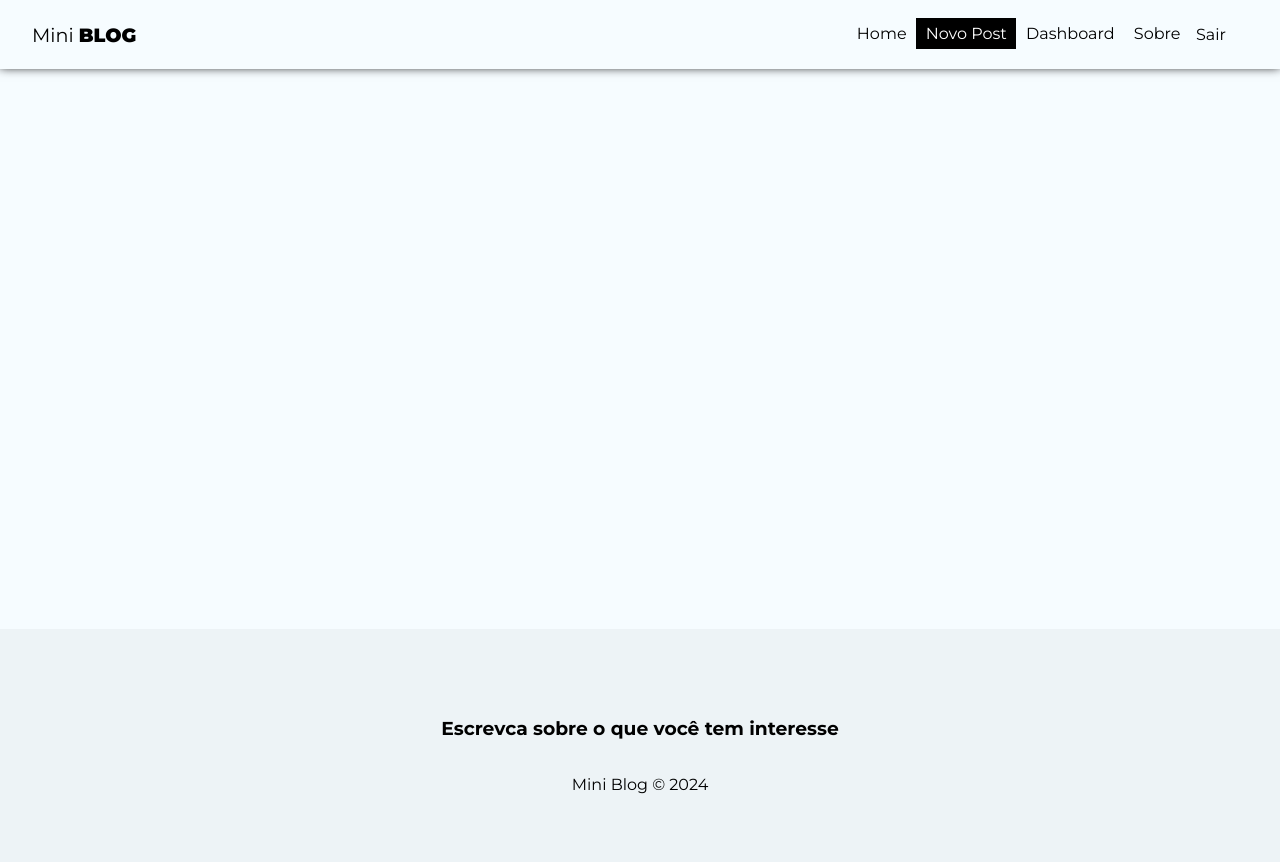
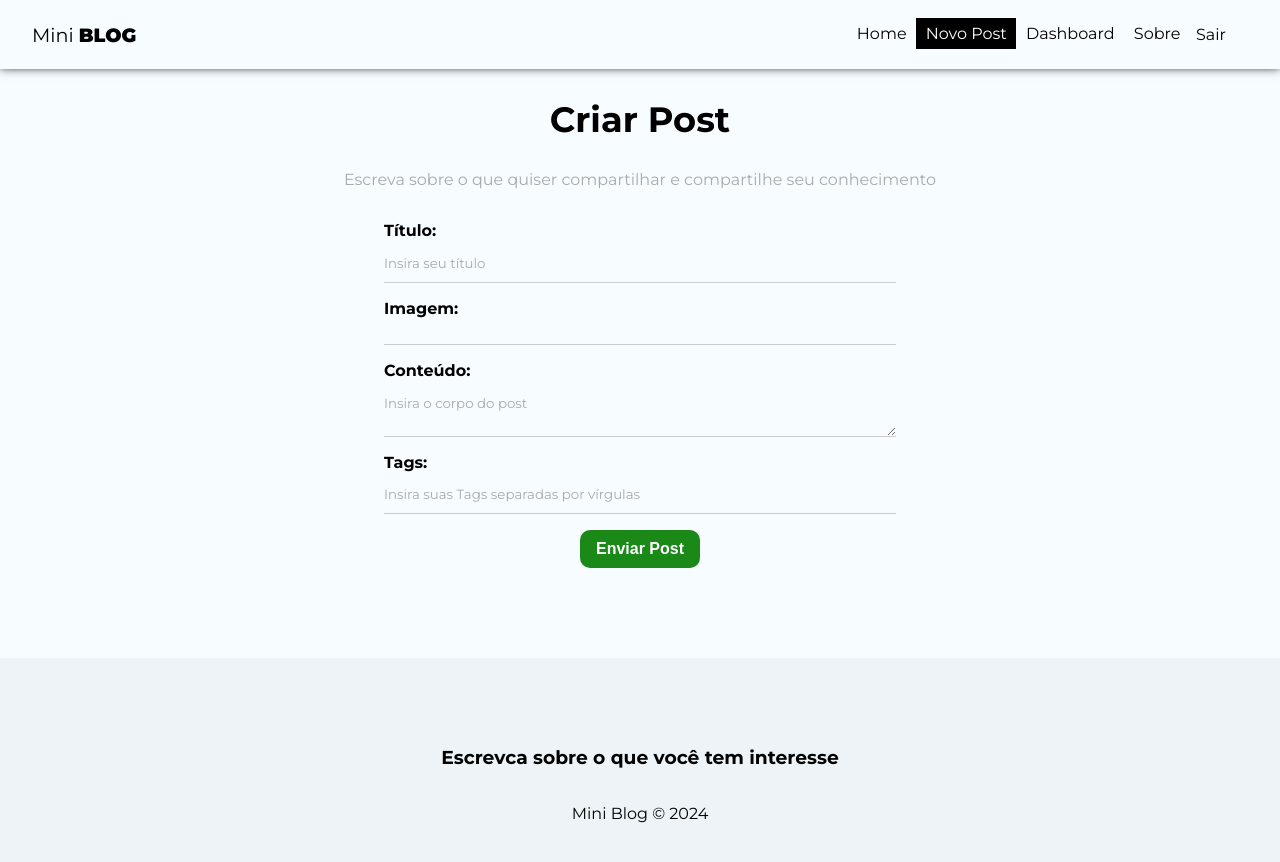
Before and after one commit to PedroA-Santos/MiniBlog, a React (Create React App) app: page /posts/create in a window 1280 px wide. Shown: the top 862 px of the page. Built offline with nearby package versions, Linux system fonts and the light colour scheme; no server answers; sample sign-in values are in the browser's storage.

Commit message:
estruturando a página de criar post e implementando hook para a sua lógica de inserção

```diff
--- a/src/App.js
+++ b/src/App.js
@@ -16,12 +16,12 @@ import Home from './Pages/Home/Home';
 import About from './Pages/About/About';
 import Login from './Pages/Login/Login';
 import Register from './Pages/Register/Register';
+import CreatePost from './Pages/CreatePost/CreatePost';
+import Dashboard from './Pages/Dashboard/Dashboard';
 
 //COMPONENTES
 import Navbar from './components/Navbar';
 import Footer from './components/Footer';
-import CreatePost from './Pages/CreatePost/CreatePost';
-import Dashboard from './Pages/Dashboard/Dashboard';
 
 
 
@@ -54,7 +54,7 @@ function App() {
               <Route path='about' element={<About />} />
               <Route path='/login' element={!user ? <Login /> : <Navigate to="/login" />} />
               <Route path='/register' element={!user ? <Register /> : <Navigate to="/login" />} />
-              <Route path='/posts/crate' element={user ? <CreatePost /> : <Navigate to="/login" />} />
+              <Route path='/posts/create' element={user ? <CreatePost /> : <Navigate to="/login" />} />
               <Route path='dashboard' element={user ? <Dashboard /> : <Navigate to="/login" />} />
             </Routes>
           </div>
--- a/src/Pages/CreatePost/CreatePost.js
+++ b/src/Pages/CreatePost/CreatePost.js
@@ -1,9 +1,54 @@
 import styles from './CreatePost.module.css'
 
+
+import { useState } from 'react';
+import { useNavigate } from "react-router-dom";
+import { useAuthValue } from "../../context/AuthContext"
+
 const CreatePost = () => {
+    const [title, setTitle] = useState("");
+    const [image, setImage] = useState("");
+    const [body, setBody] = useState("");
+    const [tags, setTags] = useState([]);
+    const [formError, setFormError] = useState("");
+    const [loading, setLoading] = useState(undefined)
+
+
+    const handleSubmit = (e) => {
+        e.preventDefault();
+    }
+
     return (
-        <div>
-            <h1>CreatePost</h1>
+        <div className={styles.create_post}>
+            <h2>Criar Post</h2>
+            <p>Escreva sobre o que quiser compartilhar e compartilhe seu conhecimento</p>
+
+            <form onSubmit={handleSubmit}>
+                <label >
+                    <span>Título:</span>
+                    <input type="text" name='title' required placeholder='Insira seu título' onChange={(e) => setTitle(e.target.value)}
+                        value={title} />
+                </label>
+                <label>
+                    <span>Imagem:</span>
+                    <input type="image" name='image' required placeholder='Insira sua imagem ' onChange={(e) => setImage(e.target.value)} value={image} />
+                </label>
+                <label>
+                    <span>Conteúdo:</span>
+                    <textarea name='body' required placeholder='Insira o corpo do post' onChange={(e) => setBody(e.target.value)} value={body} />
+                </label>
+                <label>
+                    <span>Tags:</span>
+                    <input type="text" name='tags' placeholder='Insira suas Tags separadas por vírgulas' required onChange={(e) => setTags(e.target.value)} value={tags} />
+                </label>
+                {!loading && <button className='btn'>Enviar Post</button>}
+                {loading && (
+                    <button className='btn' disabled>
+                        aguarde...
+                    </button>
+                )}
+                {formError && <p className='error'>{formError}</p>}
+            </form>
         </div>
     )
 }
--- a/src/Pages/CreatePost/CreatePost.module.css
+++ b/src/Pages/CreatePost/CreatePost.module.css
@@ -0,0 +1,13 @@
+.create_post {
+    text-align: center;
+}
+
+.create_post h2 {
+    font-size: 2.2em;
+}
+
+
+.create_post p {
+    color: #aaa;
+    margin-bottom: 2em;
+}
--- a/src/firebase/conifg.js
+++ b/src/firebase/conifg.js
@@ -1,5 +1,5 @@
 import { initializeApp } from "firebase/app";
-import {getFirestore} from 'firebase/firestore'
+import { getFirestore } from 'firebase/firestore'
 
 const firebaseConfig = {
     apiKey: "AIzaSyDuoOLwLvwTFdtlVP_Gs-cMaq68P17-1qQ",
@@ -12,9 +12,5 @@ const firebaseConfig = {
 
 // Initialize Firebase
 const app = initializeApp(firebaseConfig);
-
-
-const db = getFirestore(app)
-
-
-export {db}
+const db = getFirestore(app);
+export { db, app };
--- a/src/hooks/useAuthentication.js
+++ b/src/hooks/useAuthentication.js
@@ -1,4 +1,4 @@
-import { db } from '../firebase/conifg';
+import { app, db } from '../firebase/conifg';
 
 
 import {
@@ -21,7 +21,7 @@ export const useAuthentication = () => {
 
     const [cancelled, setCancelled] = useState(false)
 
-    const auth = getAuth()
+    const auth = getAuth(app)
 
 
     function checkiIfIsCancelled() {
```
Also changed, not shown: src/hooks/useInsertDocument.js (added, +72 -0 lines).
